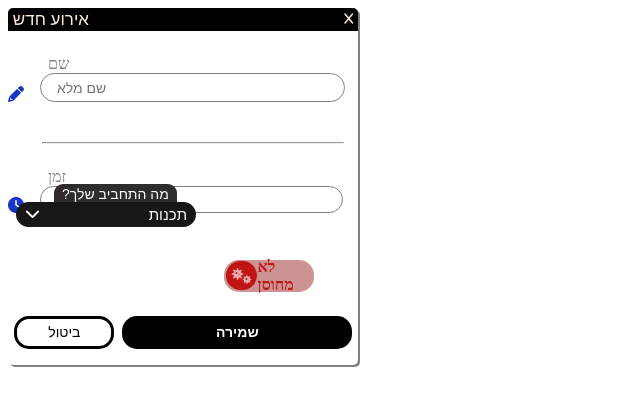
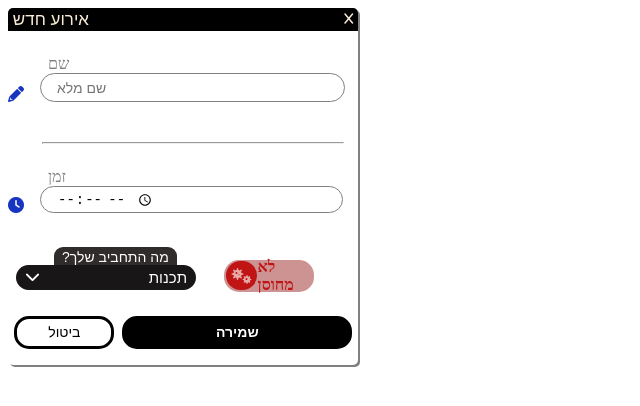
Before and after one commit to OmerMeshulam/AngularComponent, an Angular app: page / in a window 1280 px wide. Shown: the top 406 px of the page, without its empty margins (0-640 px from the left). Built offline with nearby package versions, Linux system fonts and the light colour scheme.

Commit message:
Few changes to the dropdown positioning & Removing unnecessary constructors and init's across all files.

```diff
--- a/src/app/app.component.css
+++ b/src/app/app.component.css
@@ -2,6 +2,7 @@
     width: 350px;
     box-shadow: 2px 2px gray;
     border-radius: 5px 5px 5px 5px ;
+
 }
 hr {
     background: gray;
@@ -12,19 +13,19 @@ hr {
     position: absolute;
     z-index: 1;
     padding-left: 0.5rem;
-    top: 11.5rem;
+    top: -0.4rem;
 }
 .toggle {
     padding-left: 13.5rem;
 }
 .dropdown-toggle {
+    position: relative;
     display: flex;
     padding-top: 0.4rem;
     padding-bottom: 1.5rem;
 }
 .button-section {
     display: flex;
-    position: relative;
     padding-left: 0.4rem;
     padding-bottom: 1rem;
 }
--- a/src/app/app.component.html
+++ b/src/app/app.component.html
@@ -1,7 +1,7 @@
 
 <div class="container">
   <app-container>
-    <app-input nameInput="[inputValue]"></app-input>
+    <app-input></app-input>
   <hr>
   <app-input inputType="time" inputLabel="זמן" inputIcon="fa-solid fa-clock"></app-input>
   <div class="dropdown-toggle">
--- a/src/app/button/button.component.ts
+++ b/src/app/button/button.component.ts
@@ -22,9 +22,4 @@ export class ButtonComponent {
     this.buttonClicked.emit(this.buttonId);
   }
 
-  constructor() { }
-
-  ngOnInit(): void {
-  }
-
 }
--- a/src/app/container/container.component.ts
+++ b/src/app/container/container.component.ts
@@ -5,14 +5,9 @@ import { Component, Input, OnInit } from '@angular/core';
   templateUrl: './container.component.html',
   styleUrls: ['./container.component.css']
 })
-export class ContainerComponent implements OnInit {
+export class ContainerComponent {
 
   @Input() headerTitle: string = "אירוע חדש";
   @Input() headerIcon: string = "fa-solid fa-x";
 
-  constructor() { }
-
-  ngOnInit(): void {
-  }
-
 }
--- a/src/app/dropdown/dropdown.component.ts
+++ b/src/app/dropdown/dropdown.component.ts
@@ -29,7 +29,4 @@ export class DropdownComponent {
     this.dropdownPlaceholder = this.dropdownData[contentIndex];
   }
 
-
-
-
 }
--- a/src/app/toggle/toggle.component.ts
+++ b/src/app/toggle/toggle.component.ts
@@ -9,8 +9,4 @@ export class ToggleComponent {
 
   toggleState = false;
 
-  constructor() {
-
-  }
-
 }
```
